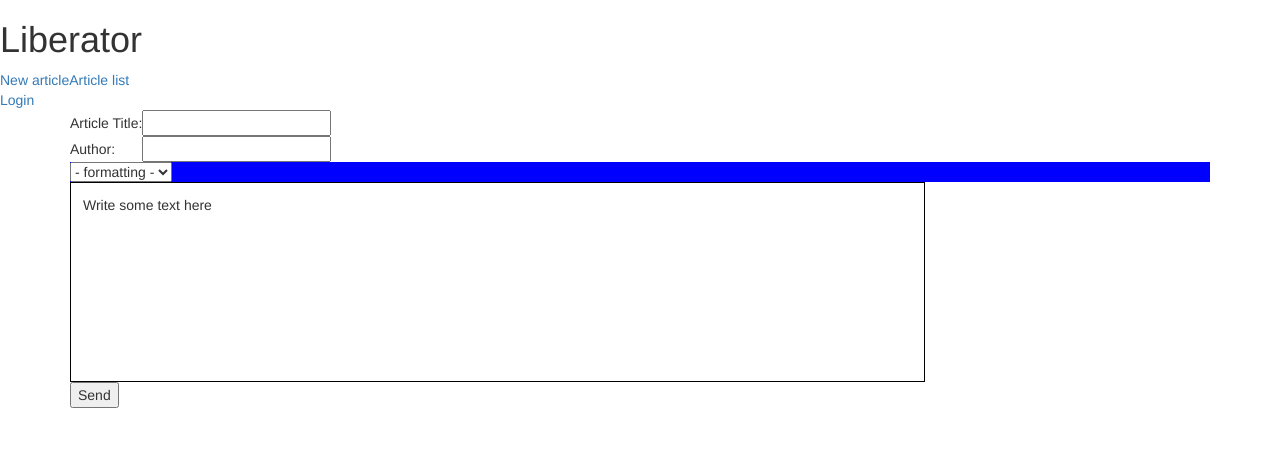
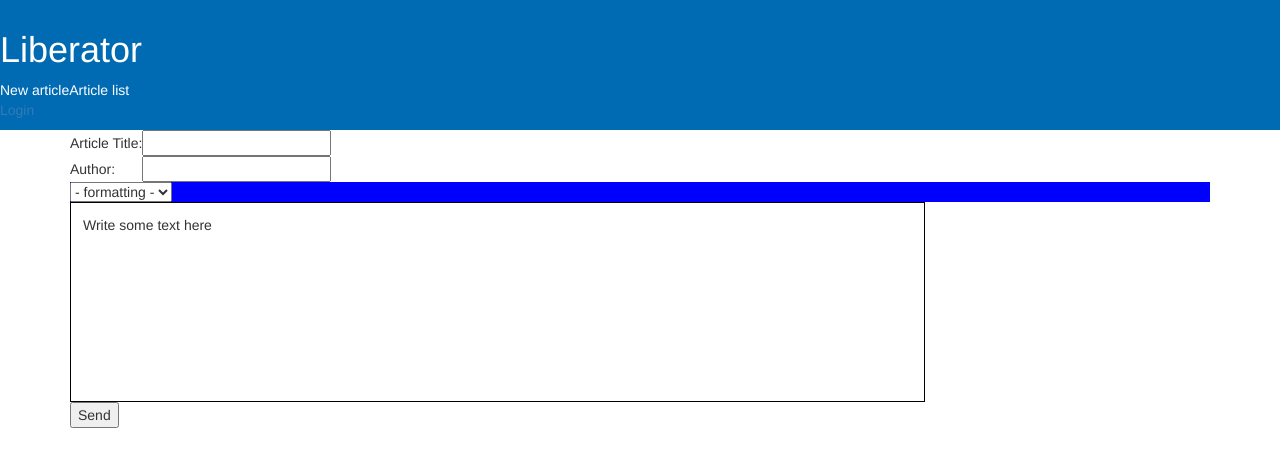
Before and after one commit to libreoss/liberator-api, a Django app: page /editor/new in a window 1280 px wide. Shown: the top 467 px of the page. Run offline with Django 3.2, Linux system fonts and the light colour scheme; some libraries are stand-ins or nearby versions.

Commit message:
static files fix

```diff
--- a/liberator/settings.py
+++ b/liberator/settings.py
@@ -84,7 +84,7 @@ USE_TZ = True
 # https://docs.djangoproject.com/en/1.7/howto/static-files/
 
 STATIC_URL = '/static/'
-STATIC_ROOT = 'static'
+#STATIC_ROOT = 'static'
 STATICFILES_DIRS = (
             os.path.join(BASE_DIR, 'static'),
             )
--- a/static/style.css
+++ b/static/style.css
@@ -1,5 +1,5 @@
 
-.header
+#header
 {
 	background-color: #006BB2;
 	color: white;
@@ -7,7 +7,7 @@
 	padding-bottom: 10px;
 }
 
-.header .mainmenu a
+#header #mainmenu a
 {
 	color: white;
 	text-decoration: none;
```
